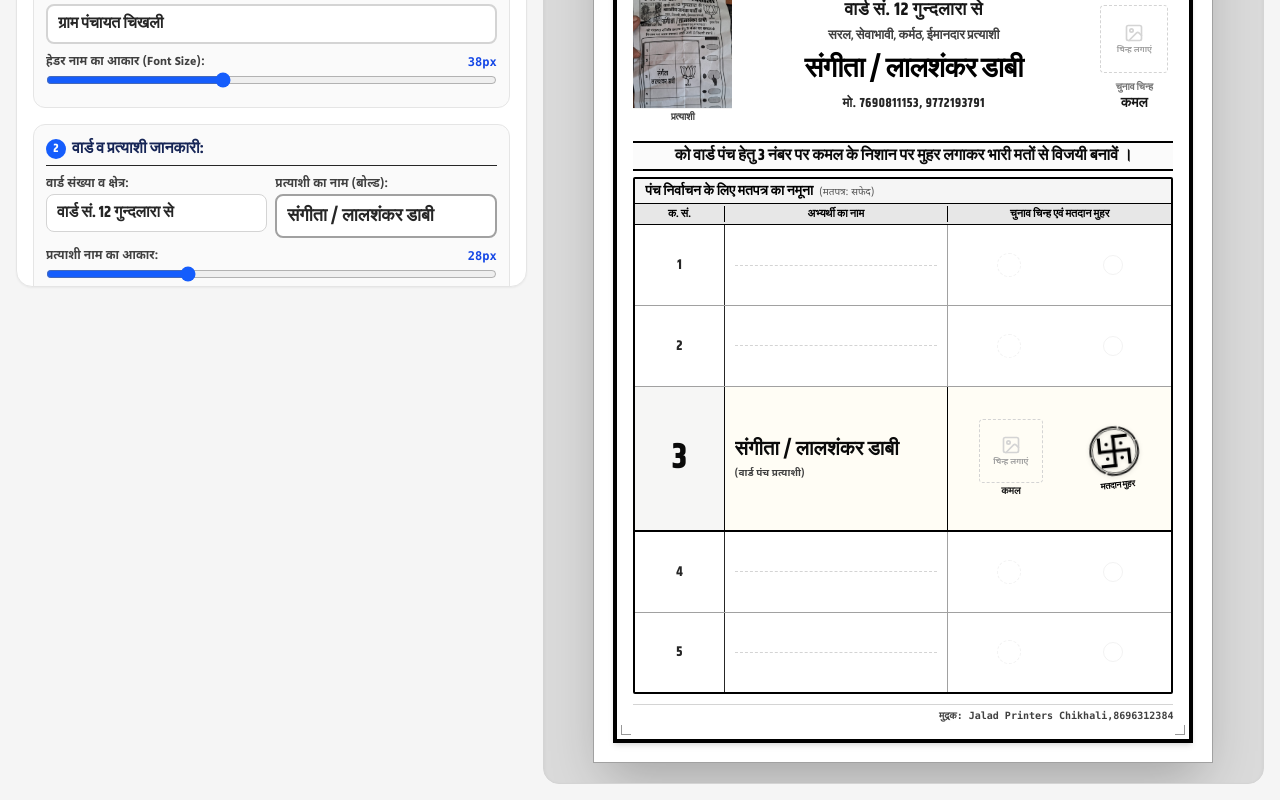
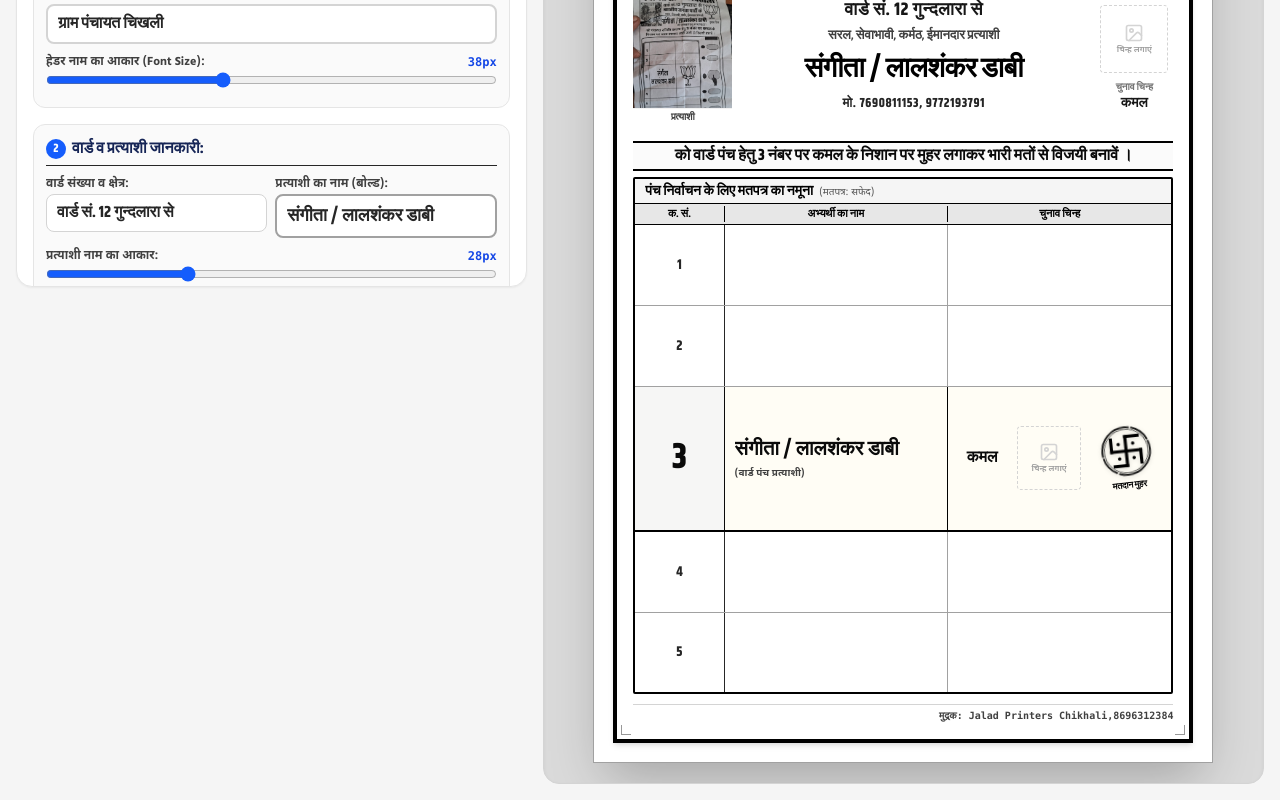
Before and after one commit to yadavnagji-web/PANCH-SARPANCH-ELECTION, a React (Vite) app: page / in a window 1280 px wide. Shown: the part 494-1294 px from the top of the page. Built offline with nearby package versions, Linux system fonts and the light colour scheme; a web font is replaced by a local one.

Commit message:
refactor: update ballot paper UI labels and layout
Simplify column header to "चुनाव चिन्ह" and optimize grid layout for the ballot paper preview.

```diff
--- a/src/components/PamphletPreview.tsx
+++ b/src/components/PamphletPreview.tsx
@@ -343,7 +343,7 @@ export const PamphletPreview: React.FC<PamphletPreviewProps> = ({
             <div className="grid grid-cols-12 bg-neutral-200/90 border-b border-current text-[11px] font-bold text-center py-0.5 shrink-0 uppercase">
               <div className="col-span-2 border-r border-current">क. सं.</div>
               <div className="col-span-5 border-r border-current">अभ्यर्थी का नाम</div>
-              <div className="col-span-5">चुनाव चिन्ह एवं मतदान मुहर</div>
+              <div className="col-span-5">चुनाव चिन्ह</div>
             </div>
 
             {/* Dynamically Generated Rows (each row flex-1 so all vertical space is completely filled) */}
@@ -406,51 +406,60 @@ export const PamphletPreview: React.FC<PamphletPreviewProps> = ({
                           </div>
                         </div>
                       ) : (
-                        <div className="w-full border-b border-dashed border-neutral-300 my-auto h-0" />
+                        <div className="w-full h-full" />
                       )}
                     </div>
 
-                    {/* Merged Column 3 & 4: Election Symbol + Voting Stamp (No vertical dividing line) */}
+                    {/* Merged Column 3: Election Symbol Name (Left) + Symbol Graphic (Right) + Voting Stamp */}
                     <div
                       onClick={() => isCandidateRow && onOpenSymbolModal && onOpenSymbolModal()}
-                      className={`col-span-5 self-stretch h-full flex items-center justify-around px-2 p-0.5 ${
+                      className={`col-span-5 self-stretch h-full flex items-center justify-around px-2 py-0.5 ${
                         isCandidateRow ? 'cursor-pointer hover:bg-amber-100/40' : ''
                       }`}
                       title={isCandidateRow ? 'चिन्ह बदलने के लिए क्लिक करें' : ''}
                     >
                       {isCandidateRow ? (
-                        <>
+                        <div className="w-full flex items-center justify-between sm:justify-around gap-1.5 px-1">
+                          {/* 1. Symbol Name Text on Left */}
                           <div
-                            className="flex flex-col items-center justify-center"
+                            className="font-black text-neutral-950 text-sm sm:text-base font-khand leading-tight text-left shrink-0"
                             style={{
                               transform: `translate(${data.tableSymbolOffsetX || 0}px, ${data.tableSymbolOffsetY || 0}px)`,
                             }}
                           >
-                            {renderSymbolGraphic(data.tableSymbolSize || 64)}
-                            <span className="text-[10px] font-bold text-neutral-900 mt-0.5 leading-tight">
-                              {data.symbolNameText}
-                            </span>
+                            <span>{data.symbolNameText}</span>
                           </div>
 
-                          {data.showStampMark && (
+                          {/* 2. Symbol Graphic Image Right Next to it */}
+                          <div
+                            className="flex items-center justify-center shrink-0"
+                            style={{
+                              transform: `translate(${data.tableSymbolOffsetX || 0}px, ${data.tableSymbolOffsetY || 0}px)`,
+                            }}
+                          >
+                            {renderSymbolGraphic(data.tableSymbolSize || 58)}
+                          </div>
+
+                          {/* 3. Voting Stamp Mark Right Next to it */}
+                          {data.showStampMark ? (
                             <div
+                              className="shrink-0"
                               style={{
                                 transform: `translate(${data.stampOffsetX || 0}px, ${data.stampOffsetY || 0}px)`,
                               }}
                             >
                               <SwastikStamp
-                                size={data.stampSize || 52}
+                                size={data.stampSize || 48}
                                 color={themeClasses.stampColor}
                                 rotation={-6}
                               />
                             </div>
+                          ) : (
+                            <div className="w-5 h-5 rounded-full border border-neutral-300 opacity-20 shrink-0" />
                           )}
-                        </>
+                        </div>
                       ) : (
-                        <div className="w-full flex items-center justify-around opacity-30">
-                          <div className="w-6 h-6 rounded-full border border-dashed border-neutral-300" />
-                          <div className="w-5 h-5 rounded-full border border-neutral-300" />
-                        </div>
+                        <div className="w-full h-full" />
                       )}
                     </div>
                   </div>
@@ -463,7 +472,7 @@ export const PamphletPreview: React.FC<PamphletPreviewProps> = ({
                   <div className="col-span-2 text-center border-r border-current py-0.5 font-black">NOTA</div>
                   <div className="col-span-5 px-2 border-r border-current py-0.5">नोटा (इनमें से कोई नहीं)</div>
                   <div className="col-span-5 text-center flex items-center justify-around font-black text-neutral-600 py-0.5">
-                    <span>✕</span>
+                    <span>NOTA</span>
                     <span className="opacity-30">◯</span>
                   </div>
                 </div>
```
Also changed, not shown: public/assets/aistudio/bb_2a92da78.jpeg (added).
